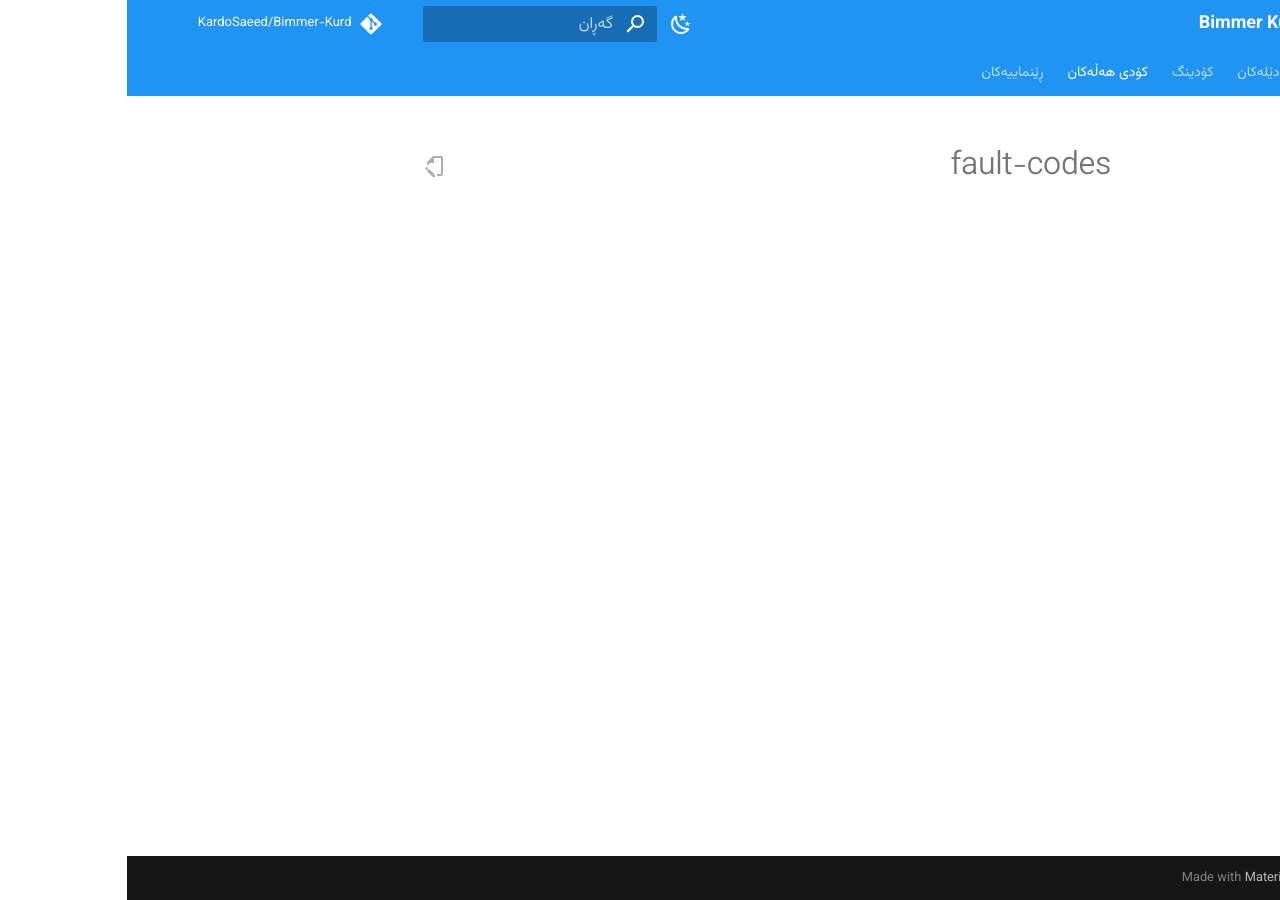
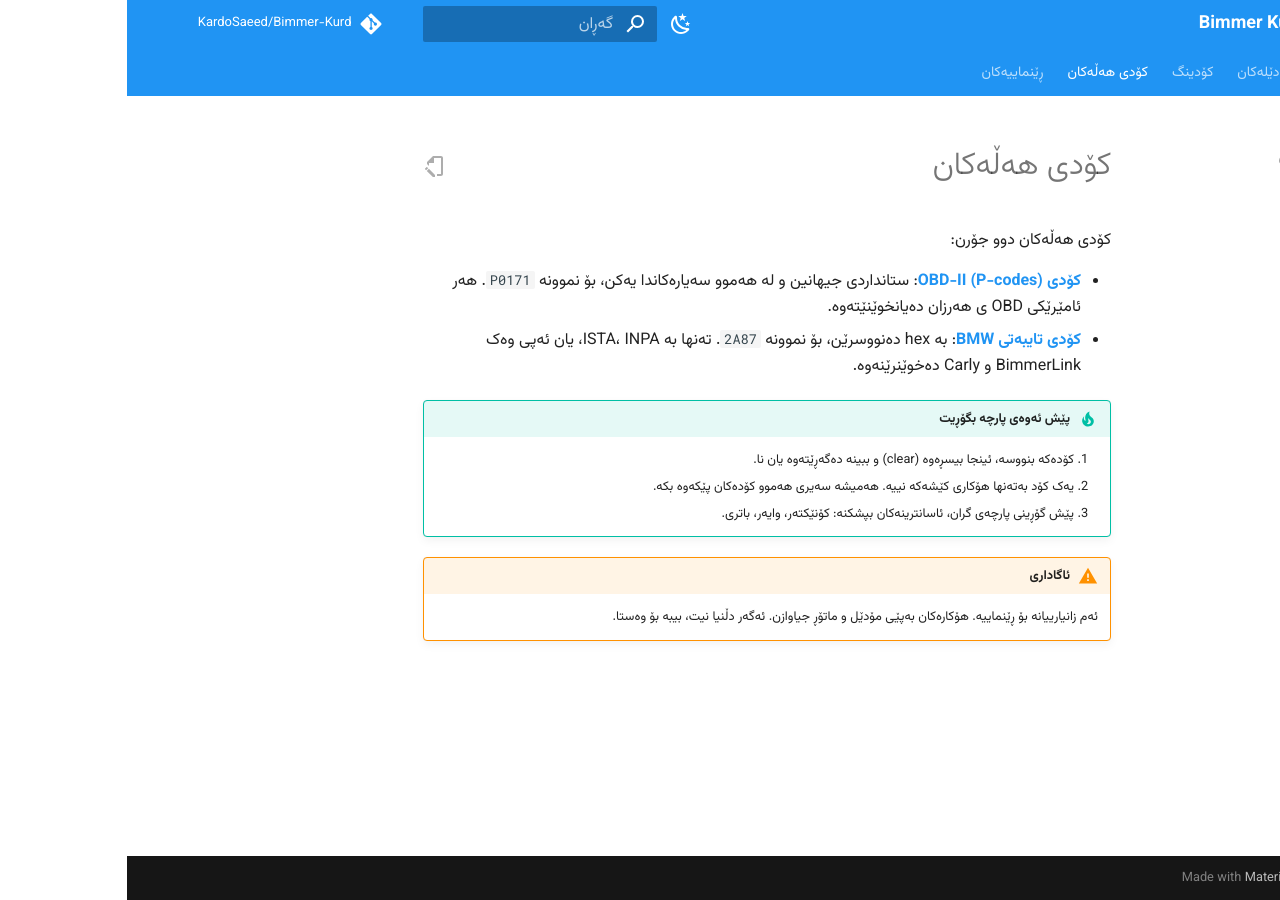
Before and after one commit to KardoSaeed/Bimmer-Kurd, an MkDocs documentation site: the page built from docs/fault-codes/README.md, in a window 1280 px wide. Built offline with MkDocs 1.6.1 and Material for MkDocs 9.7.7, drawn with Linux system fonts in a browser that asks for light colours; comment, search, counter and statistics services are not loaded.

Commit message:
Add fault codes section (OBD-II and BMW DME) in Kurdish
Co-Authored-By: Claude Opus 5.5 <noreply@anthropic.com>

```diff
--- a/docs/fault-codes/README.md
+++ b/docs/fault-codes/README.md
@@ -1 +1,14 @@
-# fault-codes
+# کۆدی هەڵەکان
+
+کۆدی هەڵەکان دوو جۆرن:
+
+- **[کۆدی OBD-II (P-codes)](obd2.md)**: ستانداردی جیهانین و لە هەموو سەیارەکاندا یەکن، بۆ نموونە `P0171`. هەر ئامێرێکی OBD ی هەرزان دەیانخوێنێتەوە.
+- **[کۆدی تایبەتی BMW](bmw.md)**: بە hex دەنووسرێن، بۆ نموونە `2A87`. تەنها بە ISTA، INPA، یان ئەپی وەک BimmerLink و Carly دەخوێنرێنەوە.
+
+!!! tip "پێش ئەوەی پارچە بگۆڕیت"
+    1. کۆدەکە بنووسە، ئینجا بیسڕەوە (clear) و ببینە دەگەڕێتەوە یان نا.
+    2. یەک کۆد بەتەنها هۆکاری کێشەکە نییە. هەمیشە سەیری هەموو کۆدەکان پێکەوە بکە.
+    3. پێش گۆڕینی پارچەی گران، ئاسانترینەکان بپشکنە: کۆنێکتەر، وایەر، باتری.
+
+!!! warning "ئاگاداری"
+    ئەم زانیارییانە بۆ ڕێنماییە. هۆکارەکان بەپێی مۆدێل و ماتۆڕ جیاوازن. ئەگەر دڵنیا نیت، بیبە بۆ وەستا.
--- a/mkdocs.yml
+++ b/mkdocs.yml
@@ -39,5 +39,8 @@ nav:
   - مۆدێلەکان: models/README.md
   - کۆدینگ:
       - F30 / F31 / F34: coding/F30.md
-  - کۆدی هەڵەکان: fault-codes/README.md
+  - کۆدی هەڵەکان:
+      - ناساندن: fault-codes/README.md
+      - OBD-II: fault-codes/obd2.md
+      - تایبەتی BMW: fault-codes/bmw.md
   - ڕێنماییەکان: guides/README.md
```
Also changed, not shown: docs/fault-codes/bmw.md (added, +33 -0 lines), docs/fault-codes/obd2.md (added, +49 -0 lines).
